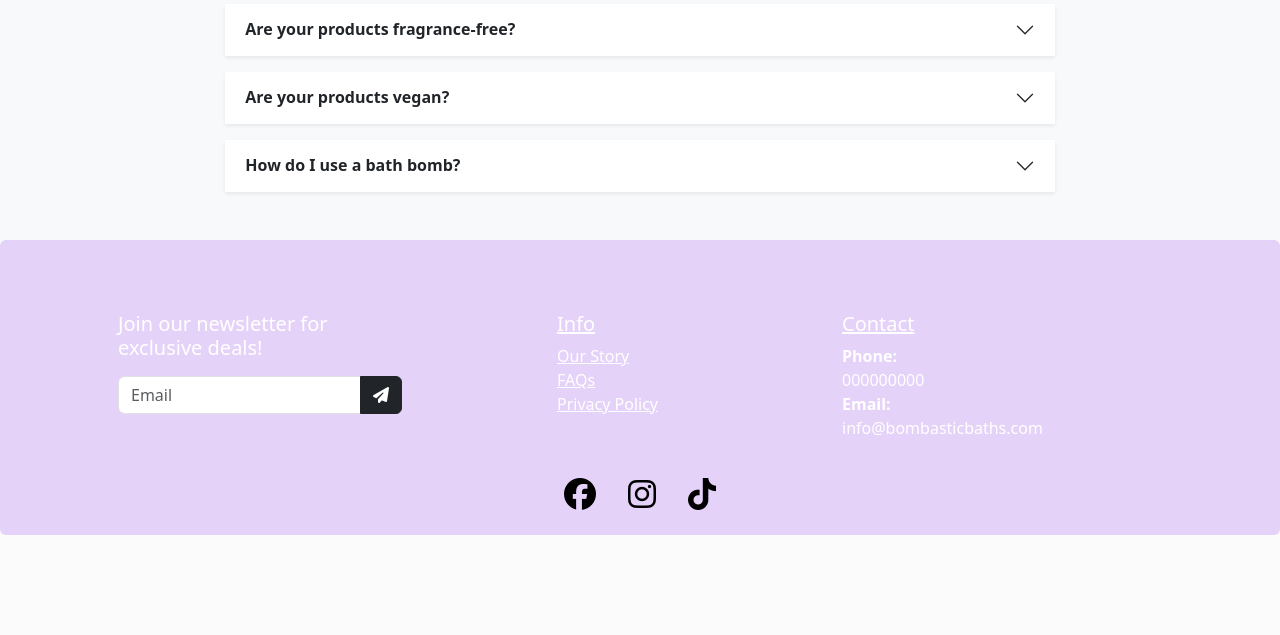
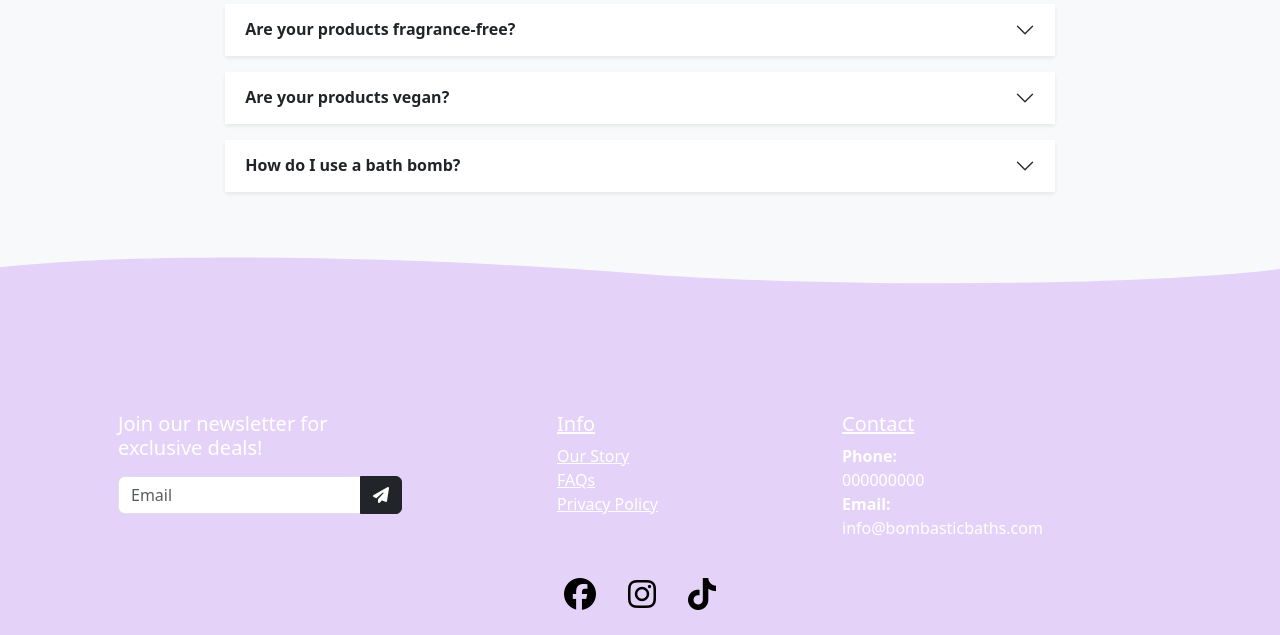
Before and after one commit to KlaraMartinsson/Bombastic-Baths, a Django app: page /faq/ in a window 1280 px wide. Shown: the part 531-1166 px from the top of the page. Before the commit the page ends 1066 px from the top, so only its background shows below. Run offline with Django 3.2, Linux system fonts and the light colour scheme; some libraries are stand-ins or nearby versions.

Commit message:
Add a wavy svg to footer

```diff
--- a/templates/base.html
+++ b/templates/base.html
@@ -94,8 +94,11 @@
             <i class="fas fa-arrow-up text-black mx-auto my-auto"></i>
         </a>
     </div>
-
-    <footer class="w-100 rounded">
+    <!--Code from https://codepen.io/alexsparkes/pen/KKVjJwy to make the svg-->
+    <svg viewBox="0 -20 700 110" width="100%" height="100" preserveAspectRatio="none">
+        <path d="M0,10 c80,-18 230,-12 350,7 c80,13 260,17 350,-5 v100 h-700z" fill="#e5d2f9"/>
+      </svg>
+    <footer class="w-100">
         <div class="container py-4">
             <div class="row justify-content-between">
                 <div class="col-lg-4 col-md-6 p-5">
```
Also changed, not shown: static/css/style.css (line endings or trailing spaces).
